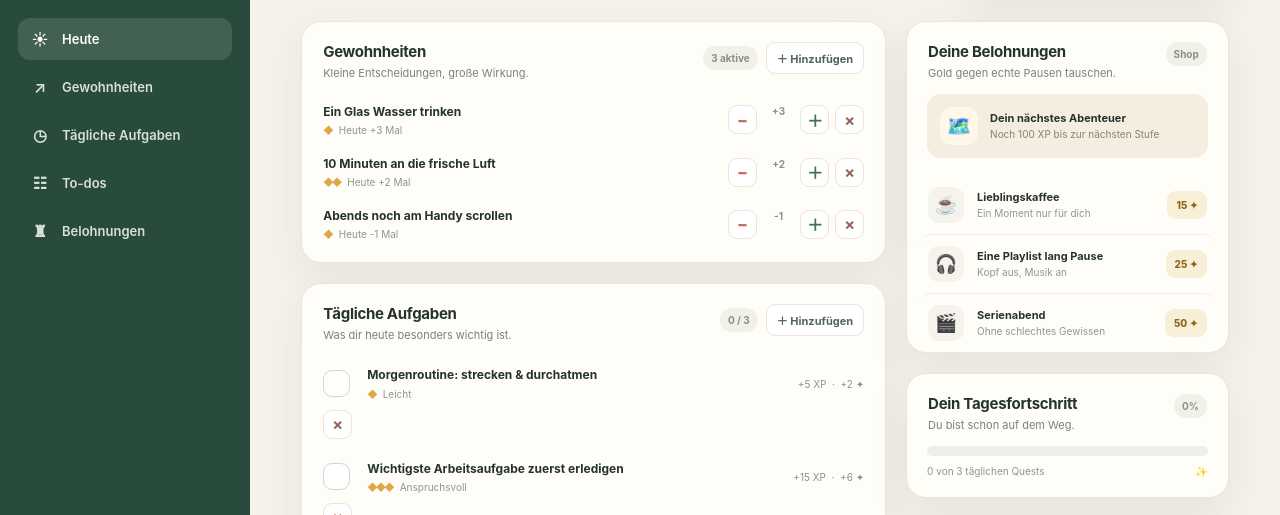
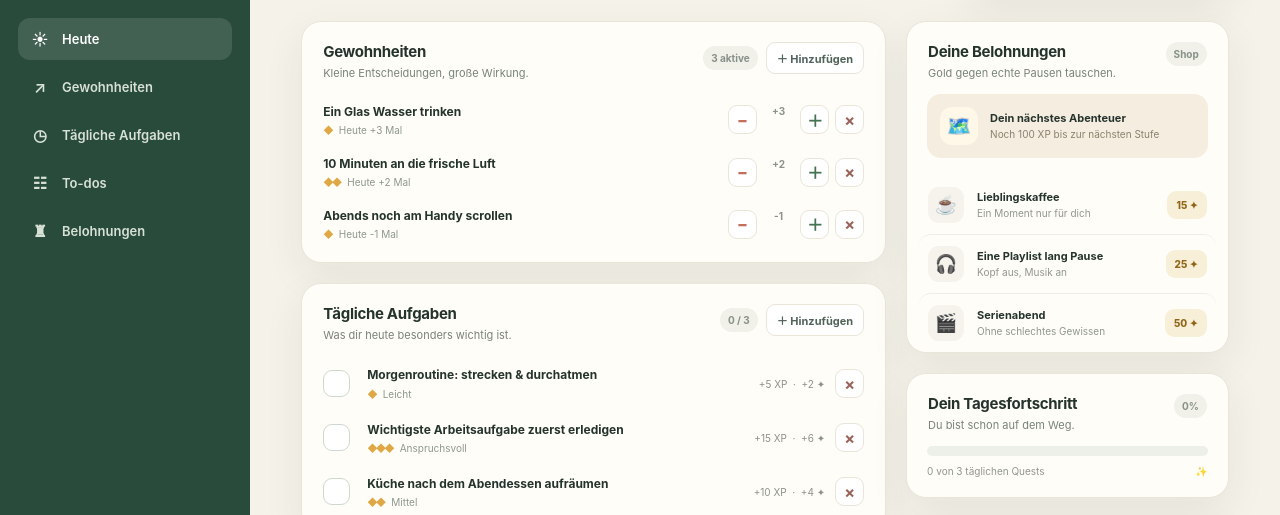
Before and after one commit to raynor84/questbook, a plain HTML site: page index.html in a window 1280 px wide. Shown: the part 277-792 px from the top of the page. Drawn offline with Linux system fonts and the light colour scheme.

Commit message:
Align delete buttons with tasks

```diff
--- a/index.html
+++ b/index.html
@@ -74,7 +74,7 @@
     .add-btn { border:1px solid var(--line); background:#fff; color:#52645a; padding:7px 10px; border-radius:9px; font-size:11px; font-weight:750; }
     .add-btn:hover { border-color:#aec3ad; background:#f5f9f3; }
     .task-list { padding:0 11px 12px; }
-    .task { display:grid; grid-template-columns:34px minmax(0,1fr) auto; align-items:center; gap:10px; padding:11px 10px; border-radius:13px; transition:background .15s, opacity .2s; }
+    .task { display:grid; grid-template-columns:34px minmax(0,1fr) auto 29px; align-items:center; gap:10px; padding:11px 10px; border-radius:13px; transition:background .15s, opacity .2s; }
     .task:hover { background:#f8f7f1; }
     .task.done { opacity:.57; }
     .task.done .task-title { text-decoration:line-through; }
```
